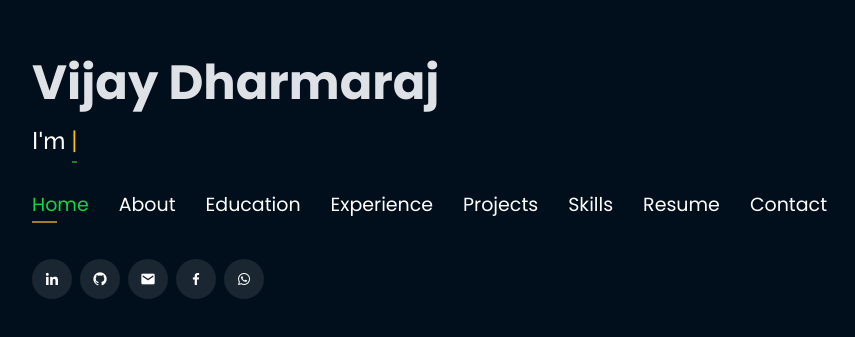
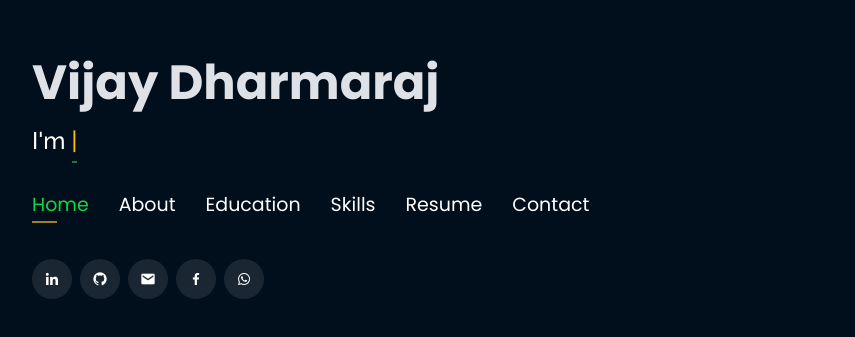
Before and after one commit to vjaydharmaraj/vjaydharmaraj.portfolio, a plain HTML site: page index.html in a window 1280 px wide. Shown: the part 221-558 px from the top of the page, without its empty margins (53-908 px from the left). Drawn offline with nearby package versions, Linux system fonts and the light colour scheme.

Commit message:
Update index.html

```diff
--- a/index.html
+++ b/index.html
@@ -70,9 +70,6 @@
           <li class="active"><a href="#header"> <span>Home</span></a></li>
           <li><a href="#about"><span>About</span></a></li>
           <li><a href="#education"> <span>Education</span></a></li>
-          <li><a href="#experience"> <span>Experience</span></a></li>
-<!--          <li><a href="#projects"> <span>Projects</span></a></li>-->
-          <li><a href="#portfolio"> <span>Projects</span></a></li>
           <li><a href="#skills"> <span>Skills</span></a></li>
           <li><a href="https://drive.google.com/file/d/1pT-Nk6AxY9ZOWBizuDb4htA3IiUF_fSe/view?usp=sharing" target="_blank"> <span>Resume</span></a></li>
           <!-- <li><a href="#links"> <span>Resume & Links</span></a></li> -->
```
